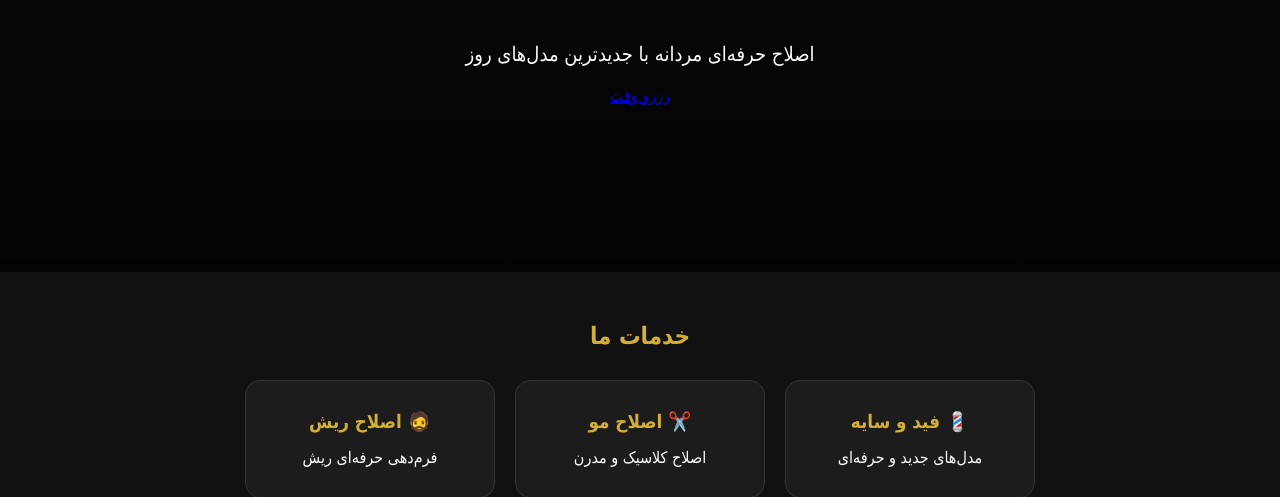
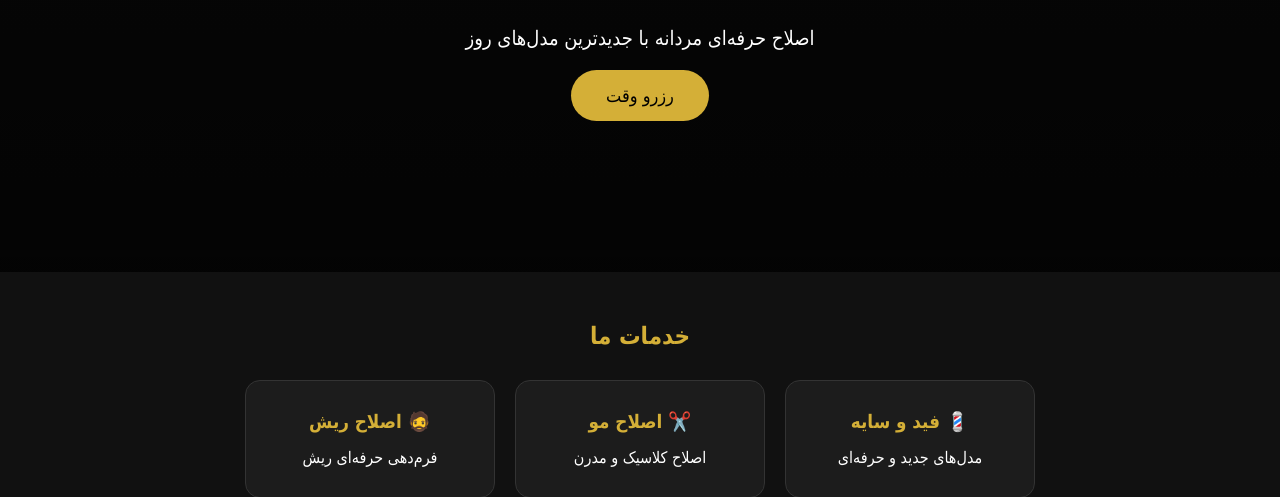
Before and after one commit to parsahf/nemone1, a plain HTML site: page index.html in a window 1280 px wide. Shown: the part 306-803 px from the top of the page. Drawn offline with Linux system fonts and the light colour scheme.

Commit message:
Update index.html

```diff
--- a/index.html
+++ b/index.html
@@ -30,7 +30,7 @@
         اصلاح حرفه‌ای مردانه با جدیدترین مدل‌های روز
     </p>
 
-    <a href="#contact><button>
+    <a href="#contact" ><button>
         رزرو وقت
     </button></a>
 
```
